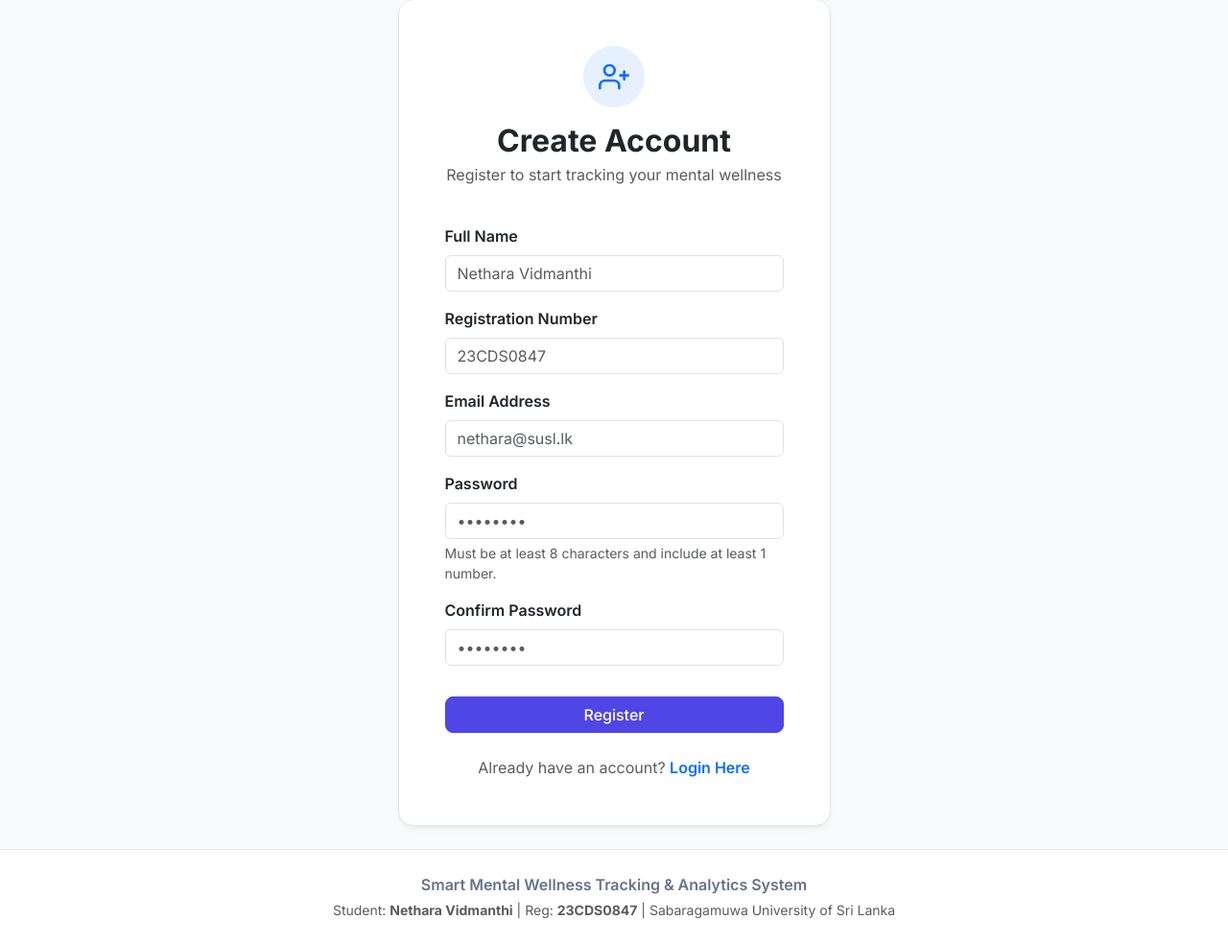
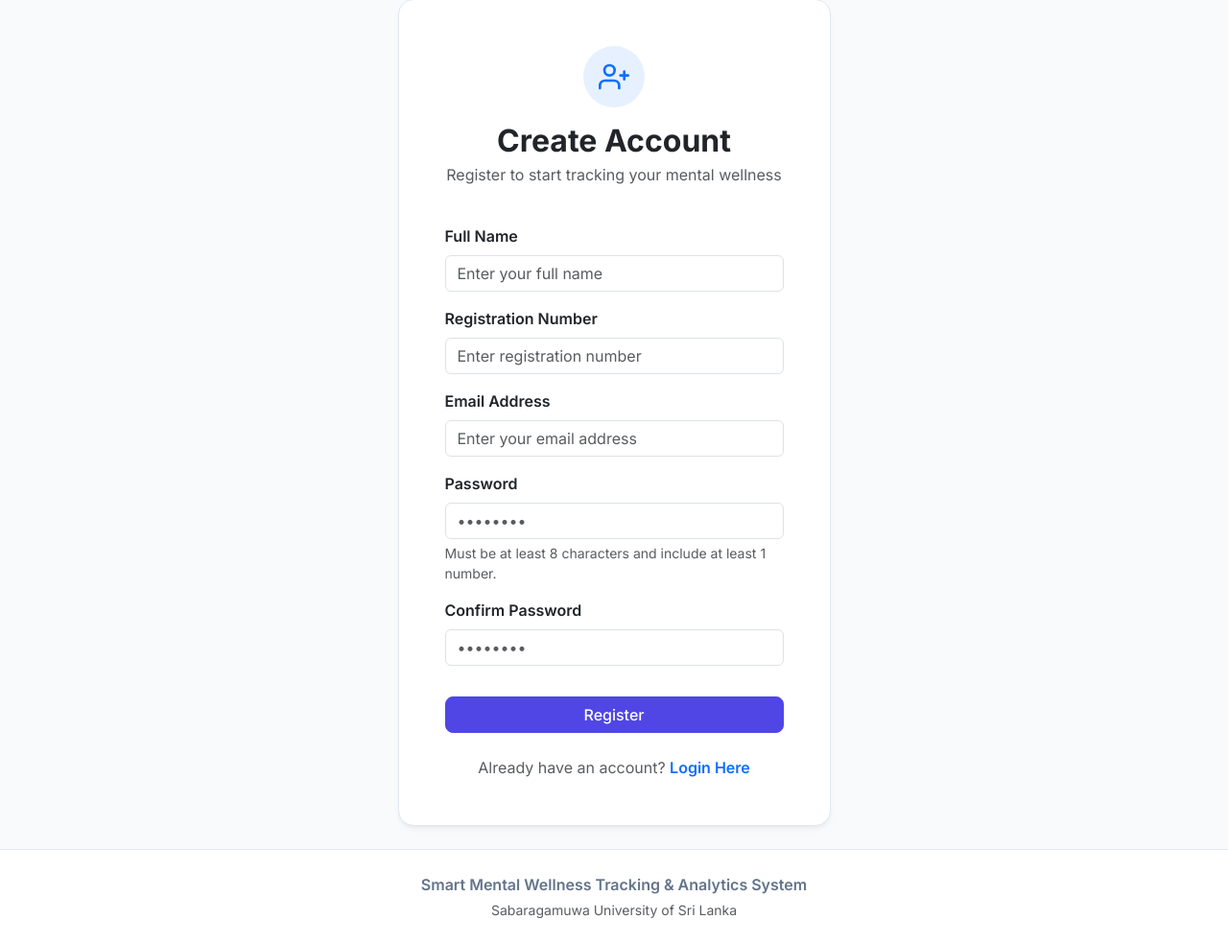
Before and after one commit to Dmnethara/Smart_Mental_Wellness_Tracking, a Flask app: page /register in a window 1280 px wide. Shown: the part 146-1129 px from the top of the page at 96% size. Run offline with Flask 3, Linux system fonts and the light colour scheme; some libraries are stand-ins or nearby versions.

Commit message:
Day 13: Clean up personal information from templates and footer

```diff
--- a/templates/base.html
+++ b/templates/base.html
@@ -179,7 +179,7 @@
         <div class="container text-center">
             <p class="mb-1 fw-semibold">Smart Mental Wellness Tracking & Analytics System</p>
             <p class="mb-0 small text-muted">
-                Student: <strong>Nethara Vidmanthi</strong> | Reg: <strong>23CDS0847</strong> | Sabaragamuwa University of Sri Lanka
+                Sabaragamuwa University of Sri Lanka
             </p>
         </div>
     </footer>
--- a/templates/register.html
+++ b/templates/register.html
@@ -21,17 +21,17 @@
 
                     <div class="mb-3">
                         <label for="name" class="form-label fw-semibold">Full Name</label>
-                        <input type="text" class="form-control" id="name" name="name" required placeholder="Nethara Vidmanthi">
+                        <input type="text" class="form-control" id="name" name="name" required placeholder="Enter your full name">
                     </div>
 
                     <div class="mb-3">
                         <label for="reg_number" class="form-label fw-semibold">Registration Number</label>
-                        <input type="text" class="form-control" id="reg_number" name="reg_number" required placeholder="23CDS0847">
+                        <input type="text" class="form-control" id="reg_number" name="reg_number" required placeholder="Enter registration number">
                     </div>
 
                     <div class="mb-3">
                         <label for="email" class="form-label fw-semibold">Email Address</label>
-                        <input type="email" class="form-control" id="email" name="email" required placeholder="nethara@susl.lk">
+                        <input type="email" class="form-control" id="email" name="email" required placeholder="Enter your email address">
                     </div>
 
                     <div class="mb-3">
```
Also changed, not shown: static/charts/3/mood_trend.png (added), static/charts/3/sleep_chart.png (added), static/charts/3/stress_chart.png (added), static/charts/4/mood_trend.png (added), static/charts/4/sleep_chart.png (added), static/charts/4/stress_chart.png (added).
